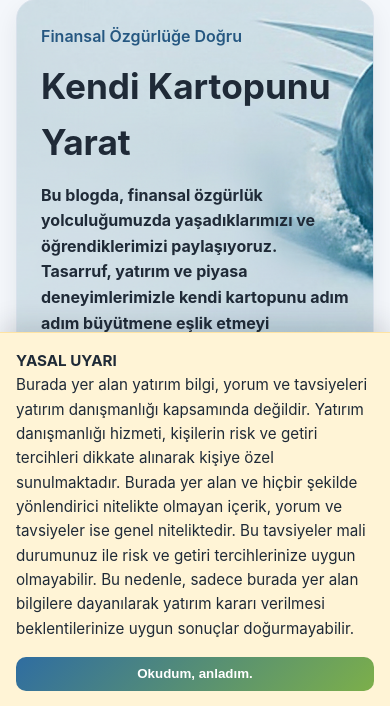
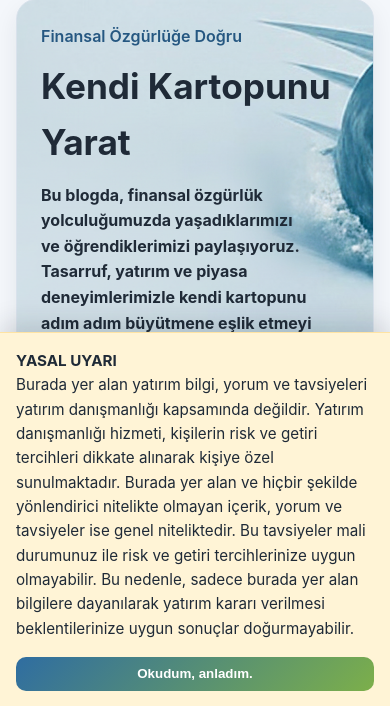
Before and after one commit to cihatertem/kartopu_blog, a Django app: template core/templates/core/home.html in a window 390 px wide. Shown: the part 137-843 px from the top of the page. Run offline with Django 5.2, Linux system fonts and the light colour scheme; the template is opened without the code that fills it, so the values that code supplies are empty; parts of the project's set-up code (start-up, migrations or seed data) failed here and were passed over.

Commit message:
little css before newsletter integration

```diff
--- a/blog/templates/blog/category_detail.html
+++ b/blog/templates/blog/category_detail.html
@@ -24,7 +24,7 @@
           d="M5 20a2 2 0 1 1 0-4 2 2 0 0 1 0 4Zm-1-8v-3a11 11 0 0 1 11 11h-3a8 8 0 0 0-8-8Zm0-6V3a17 17 0 0 1 17 17h-3A14 14 0 0 0 4 6Z"
         />
       </svg>
-      Kategoriye abone ol
+      {{ category.name|title }} kategorisi için RSS
     </a>
   </div>
   {% if category.description %}
--- a/core/templates/core/home.html
+++ b/core/templates/core/home.html
@@ -15,8 +15,8 @@
       <p class="home-hero__eyebrow">Finansal Özgürlüğe Doğru</p>
       <h1>Kendi Kartopunu Yarat</h1>
       <p class="home-hero__subtitle">
-        Bu blogda, finansal özgürlük yolculuğumuzda yaşadıklarımızı ve öğrendiklerimizi paylaşıyoruz. <br />
-        Tasarruf, yatırım ve piyasa deneyimlerimizle kendi kartopunu adım adım büyütmene eşlik etmeyi amaçlıyoruz.
+        Bu blogda, finansal özgürlük yolculuğumuzda yaşadıklarımızı<br /> ve öğrendiklerimizi paylaşıyoruz. <br />
+        Tasarruf, yatırım ve piyasa deneyimlerimizle kendi kartopunu<br /> adım adım büyütmene eşlik etmeyi amaçlıyoruz.
       </p>
       <div class="home-hero__actions">
         {% if featured_post %}
@@ -41,7 +41,7 @@
               d="M5 20a2 2 0 1 1 0-4 2 2 0 0 1 0 4Zm-1-8v-3a11 11 0 0 1 11 11h-3a8 8 0 0 0-8-8Zm0-6V3a17 17 0 0 1 17 17h-3A14 14 0 0 0 4 6Z"
             />
           </svg>
-          Abone Ol
+          RSS ile Takip Et
         </a>
       </div>
     </div>
--- a/static/css/site.css
+++ b/static/css/site.css
@@ -604,6 +604,11 @@ select:focus {
   box-shadow: var(--shadow-soft);
 }
 
+.home-hero__content {
+  position: relative;
+  width: max-content;
+}
+
 .home-hero__eyebrow {
   margin: 0 0 0.5rem;
   color: var(--color-primary-dark);
@@ -1077,6 +1082,11 @@ select:focus {
     background: url("../images/home/hero_ball.png") bottom / cover no-repeat;
   }
 
+  .home-hero__content {
+    position: relative;
+    width: 100%;
+  }
+
   .home-hero__subtitle {
     color: var(--color-text);
     font-weight: 700;
```
